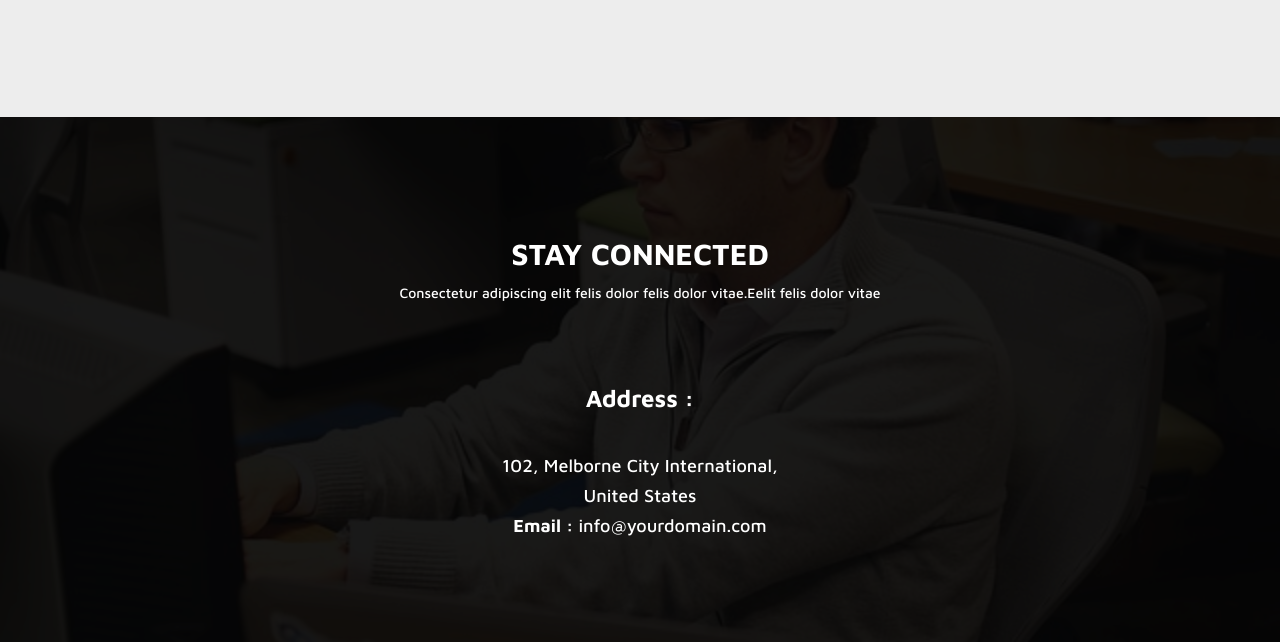
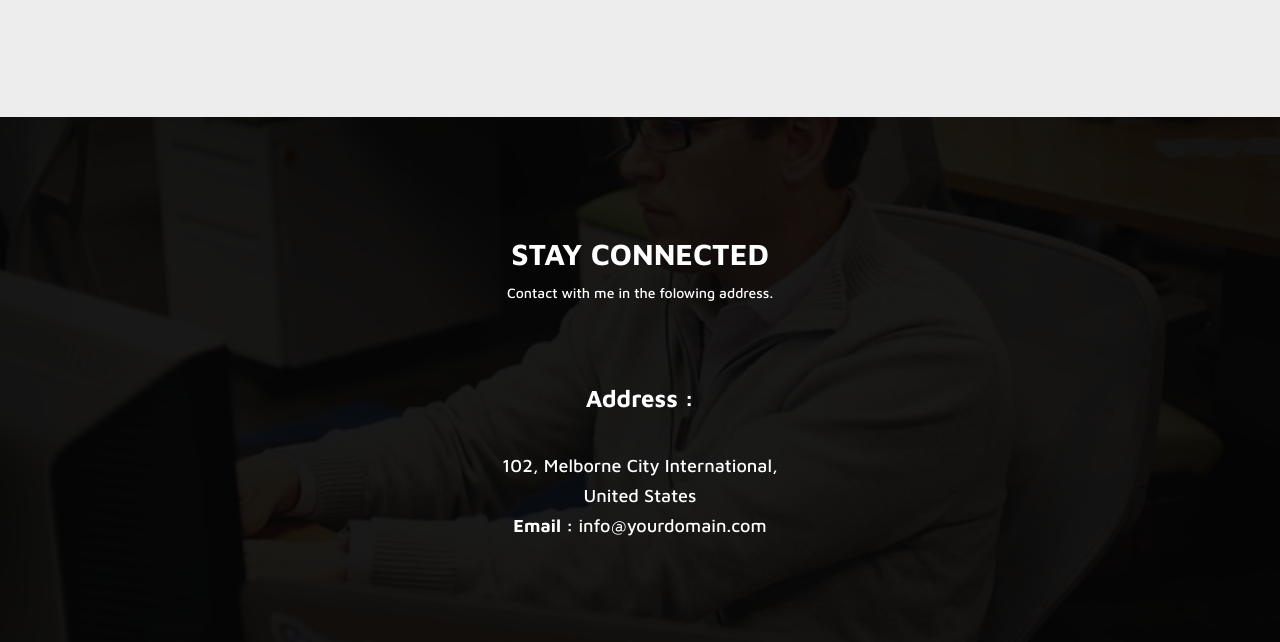
Before and after one commit to naimul-ferdous/naimul-ferdous.github.io, a plain HTML site: page index.html in a window 1280 px wide. Shown: the part 4071-4713 px from the top of the page. Drawn offline with Linux system fonts and the light colour scheme; files whose address does not match are found by name.

Commit message:
Initial Commit

```diff
--- a/index.html
+++ b/index.html
@@ -399,7 +399,7 @@
                 <div class="row text-center" data-scroll-reveal="enter from the bottom after 0.2s">
                     <div class="col-md-6 col-md-offset-3 pad-bottom">
                         <h2><strong>STAY CONNECTED </strong></h2>
-                        Consectetur adipiscing elit felis dolor felis dolor vitae.Eelit felis dolor vitae
+                        Contact with me in the folowing address.
 
                     </div>
                 </div>
```
